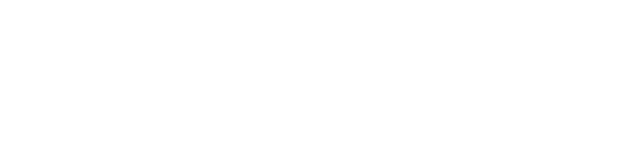
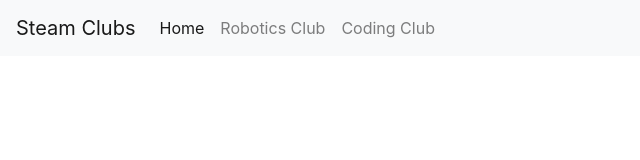
Before and after one commit to Epic-Coderss/Hackathon, a plain HTML site: page SteamClubGuestView.html in a window 1280 px wide. Shown: the whole page, without its empty margins (0-640 px from the left). Drawn offline with nearby package versions, Linux system fonts and the light colour scheme.

Commit message:
Update SteamClubGuestView.html

```diff
--- a/SteamClubGuestView.html
+++ b/SteamClubGuestView.html
@@ -2,9 +2,32 @@
 <html lang="en">
 <head>
     <meta charset="UTF-8">
+    <link rel="stylesheet" href="https://maxcdn.bootstrapcdn.com/bootstrap/4.0.0/css/bootstrap.min.css" integrity="sha384-Gn5384xqQ1aoWXA+058RXPxPg6fy4IWvTNh0E263XmFcJlSAwiGgFAW/dAiS6JXm" crossorigin="anonymous">
     <title>Steam Club Guest View</title>
 </head>
 <body>
+<nav class="navbar navbar-expand-lg navbar-light bg-light">
+    <a class="navbar-brand" href="#">Steam Clubs</a>
+    <button class="navbar-toggler" type="button" data-toggle="collapse" data-target="#navbarSupportedContent" aria-controls="navbarSupportedContent" aria-expanded="false" aria-label="Toggle navigation">
+        <span class="navbar-toggler-icon"></span>
+    </button>
 
+    <div class="collapse navbar-collapse" id="navbarSupportedContent">
+        <ul class="navbar-nav mr-auto">
+                        <li class="nav-item active">
+                            <a class="nav-link" href="SteamClubGuestView.html">Home <span class="sr-only">(current)</span></a>
+                        </li>
+                        <li class="nav-item">
+                            <a class="nav-link" href="VexRobticsClub.html">Robotics Club</a>
+                        </li>
+                        <li class="nav-item">
+                            <a class="nav-link" href="HornerCdingClub.html">Coding Club</a>
+                        </li>
+        </ul>
+    </div>
+</nav>
+<script src="https://code.jquery.com/jquery-3.2.1.slim.min.js" integrity="sha384-KJ3o2DKtIkvYIK3UENzmM7KCkRr/rE9/Qpg6aAZGJwFDMVNA/GpGFF93hXpG5KkN" crossorigin="anonymous"></script>
+<script src="https://cdnjs.cloudflare.com/ajax/libs/popper.js/1.12.9/umd/popper.min.js" integrity="sha384-ApNbgh9B+Y1QKtv3Rn7W3mgPxhU9K/ScQsAP7hUibX39j7fakFPskvXusvfa0b4Q" crossorigin="anonymous"></script>
+<script src="https://maxcdn.bootstrapcdn.com/bootstrap/4.0.0/js/bootstrap.min.js" integrity="sha384-JZR6Spejh4U02d8jOt6vLEHfe/JQGiRRSQQxSfFWpi1MquVdAyjUar5+76PVCmYl" crossorigin="anonymous"></script>
 </body>
 </html>
```
